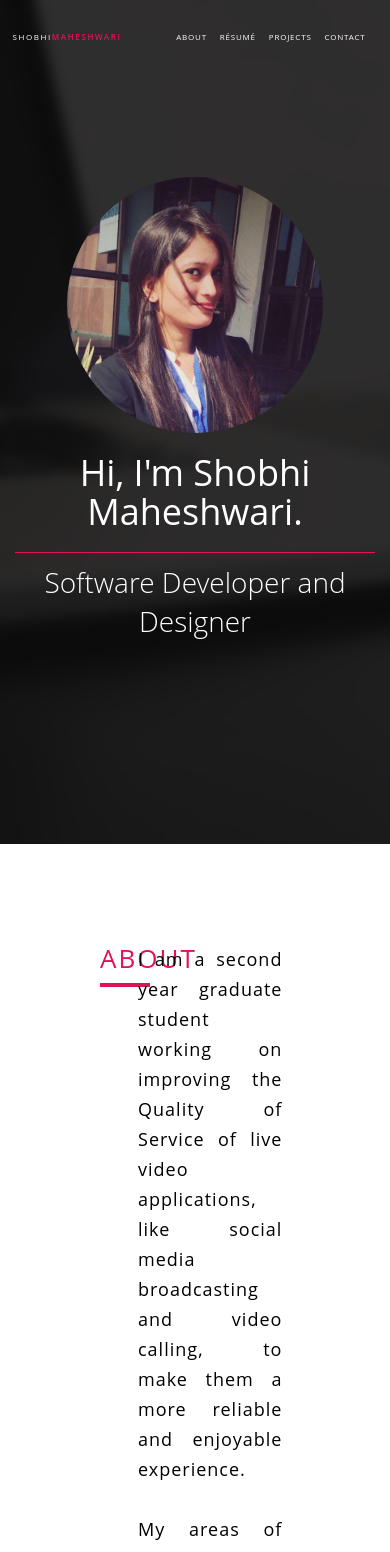
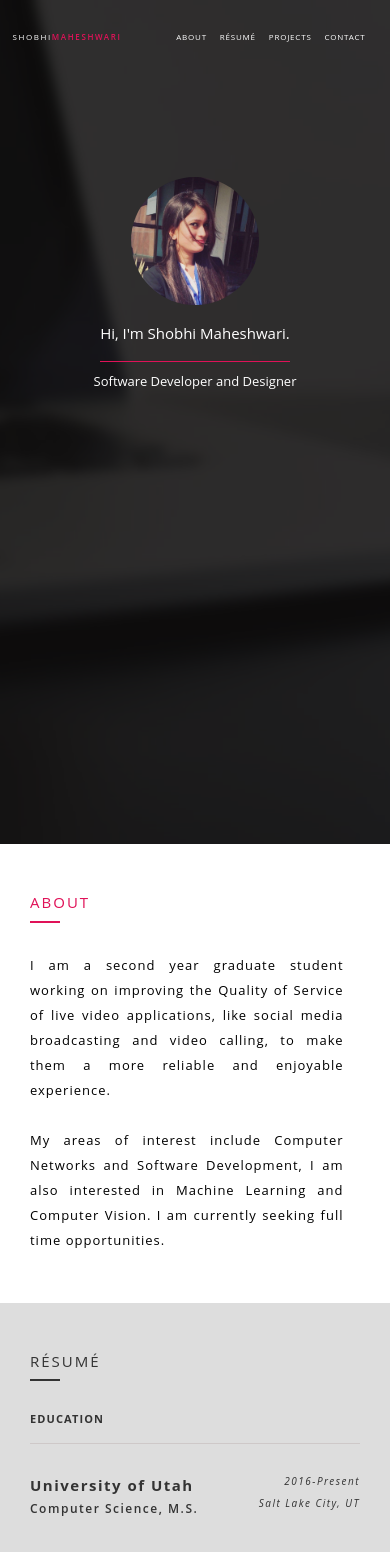
Before and after one commit to Shobhim/shobhim.github.io, a plain HTML site: page index.html in a window 390 px wide. Shown: the top 1552 px of the page. Drawn offline with nearby package versions, Linux system fonts and the light colour scheme.

Commit message:
Made website mobile friendly.

```diff
--- a/index.html
+++ b/index.html
@@ -37,9 +37,9 @@
                 </ul>
             </div>
             <div class="container">
-                <img src="images/tempImg.jpg" width="256" height="256" /><br>
-                <h1>Hi, I'm Shobhi Maheshwari.</h1>
-                <p class="lead">Software Developer and Designer</p>
+                <img src="images/tempImg.jpg" class="profile-picture" /><br>
+                <h1 class="intro">Hi, I'm Shobhi Maheshwari.</h1>
+                <p>Software Developer and Designer</p>
             </div>
             <div class="overlay">
             </div>
@@ -63,7 +63,7 @@
             <div class="section white-bg">
                 <div class="section-content wow fadeInUp">
                     <div class="title">
-                        <h1>About</h1>
+                        <h1 class="intro">About</h1>
                     </div>
                     <div class="content">
                         <p>
@@ -82,7 +82,7 @@
         <div class="section dark-bg">
             <div class="section-content wow fadeInUp">
                 <div class="title">
-                    <h1>R&Eacute;sum&Eacute;</h1>
+                    <h1 class="intro">R&Eacute;sum&Eacute;</h1>
                 </div>
                 <div class="resume-section">
                     <p class="section-tagline">Education</p>
@@ -181,7 +181,7 @@
         <div class="section light-bg">
             <div class="section-content wow fadeInUp">
                 <div class="title">
-                    <h1>Projects</h1>
+                    <h1 class="intro">Projects</h1>
                 </div>
                 <div class="project-section">
                     <p class="project-content">
@@ -246,7 +246,7 @@
             <div class="section black-bg">
                 <div class="section-content">
                     <div class="title">
-                        <h1>Contact</h1>
+                        <h1 class="intro">Contact</h1>
                     </div>
                     <div class="contact-section">
                         <ul class="center">
--- a/scripts/script.js
+++ b/scripts/script.js
@@ -1,5 +1,5 @@
 $(function() {
-    var navOffset = $(".background1").offset().top - 1;
+    var navOffset = $("#about").offset().top - 1;
 
     $(document).on('scroll', function() {
         var scrollTop = $(document).scrollTop();
--- a/stylesheets/style.css
+++ b/stylesheets/style.css
@@ -67,8 +67,9 @@ body, html {
     font-size: 28px;
 }
 
-img {
+img.profile-picture {
     border-radius: 50%;
+    width: 256px;
 }
 
 .macbook .nav-wrapper {
@@ -227,6 +228,7 @@ img {
     letter-spacing: 1px;
     padding-right: 5%;
     text-align: justify;
+    -webkit-font-smoothing: antialiased;
 }
 
 .title > h1 {
@@ -453,12 +455,6 @@ footer ul li {
     display: inline-block;
 }
 
-/*
-footer ul li {
-    margin: 1rem .5rem;
-}
-*/
-
 footer ul li a {
     display: block;
     width: 3.5rem;
@@ -538,6 +534,10 @@ footer ul li a.icon {
 
 @media only screen and (max-width: 480px) {
 
+    body, html {
+        font-size: 13px;
+    }
+
     .macbook .nav-wrapper {
         margin-right: 5px;
         line-height: 40px;
@@ -592,4 +592,115 @@ footer ul li a.icon {
         border-bottom: 3px solid #e01258;
     }
 
+    img.profile-picture {
+        width: 128px;
+    }
+
+    h1.intro {
+        font-size: 15px;
+    }
+
+    .section-content {
+        padding: 50px 30px;
+    }
+
+    .title {
+        width: 100%;
+        padding-bottom: 20px;
+    }
+
+    .content {
+        width: 100%;
+    }
+
+    .content p {
+        font-size: 13px;
+        color: black;
+        line-height: 25px;
+    }
+
+    .white-bg .title > h1:after {
+        border: 1px solid #e01258;
+    }
+
+    .dark-bg .title > h1:after {
+        border: 1px solid #333;
+    }
+
+    .light-bg .title > h1:after {
+        border: 1px solid #e01258;
+    }
+
+    .black-bg .title > h1:after {
+        border: 1px solid white;
+    }
+
+    .title h1:after {
+        width: 30px;
+        margin: 10px 0;
+
+    }
+
+    .section-tagline {
+        padding-bottom: 15px;
+        margin-bottom: 30px;
+        width: 100%;
+        font-size: 11px;
+    }
+
+    .resume-section {
+        width: 100%;
+    }
+
+    p.resume-content{
+        font-size: 15px;
+    }
+
+    .right {
+        font-size: 10px;
+        padding-right: 0%;
+    }
+
+    .course {
+        font-size: 12px;
+    }
+
+    .description {
+        font-size: 13px;
+        padding-right: 0%;
+    }
+
+    .skill {
+        margin-right: 5px;
+        font-size: 8px;
+        padding: 5px 5px;
+    }
+
+    a.block-btn {
+        padding: 25px;
+    }
+
+    .block-btn {
+        min-height: 40px;
+        font-size: 0.8em;
+    }
+
+    .project-section {
+        width: 100%;
+    }
+
+    p.project-content {
+        font-size: 15px;
+    }
+
+    .contact-section {
+        width: 100%;
+    }
+
+    .copyright-wrapper {
+        margin-top: 70px;
+        font-size: 10px;
+        font-weight: 200;
+    }
+
 }
```
